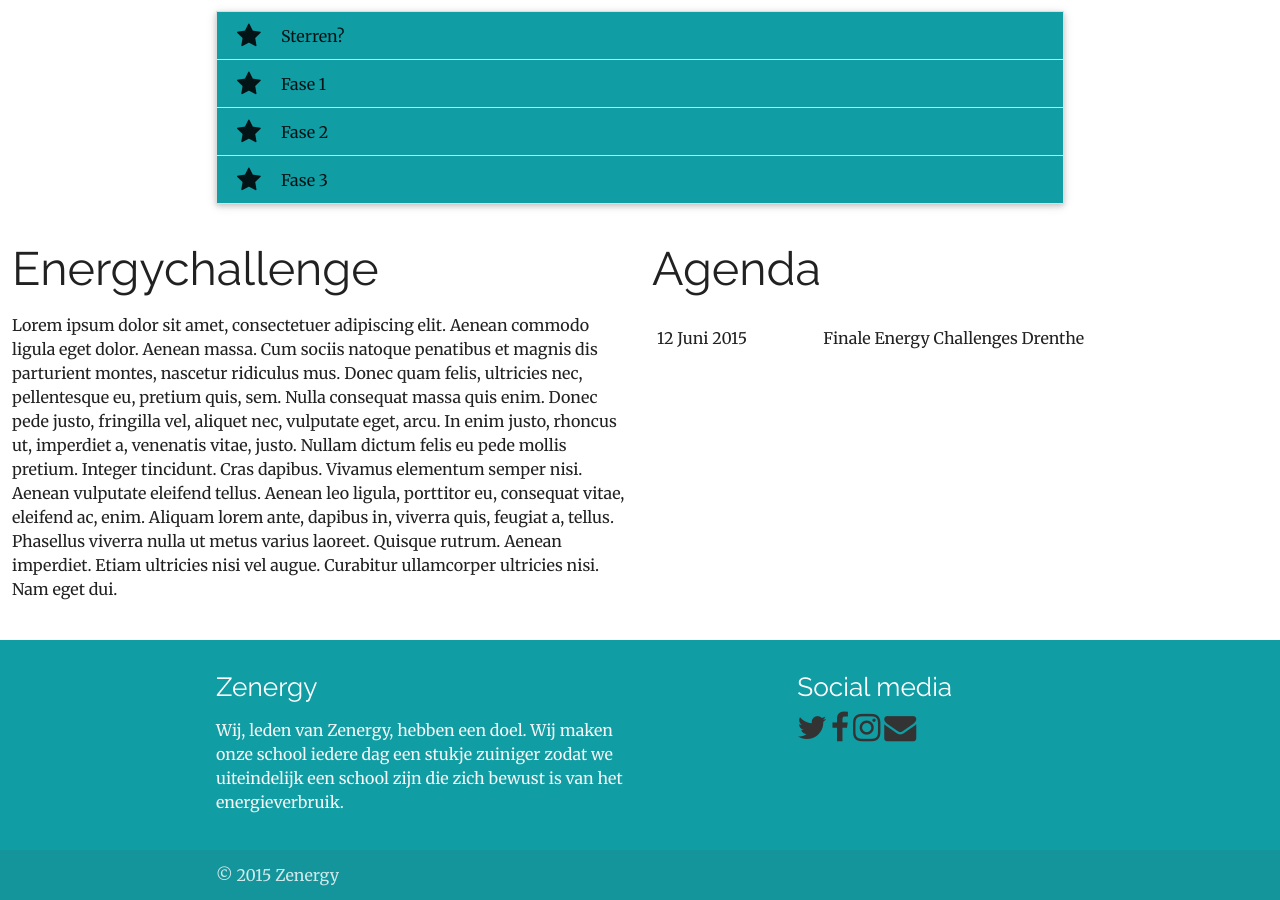
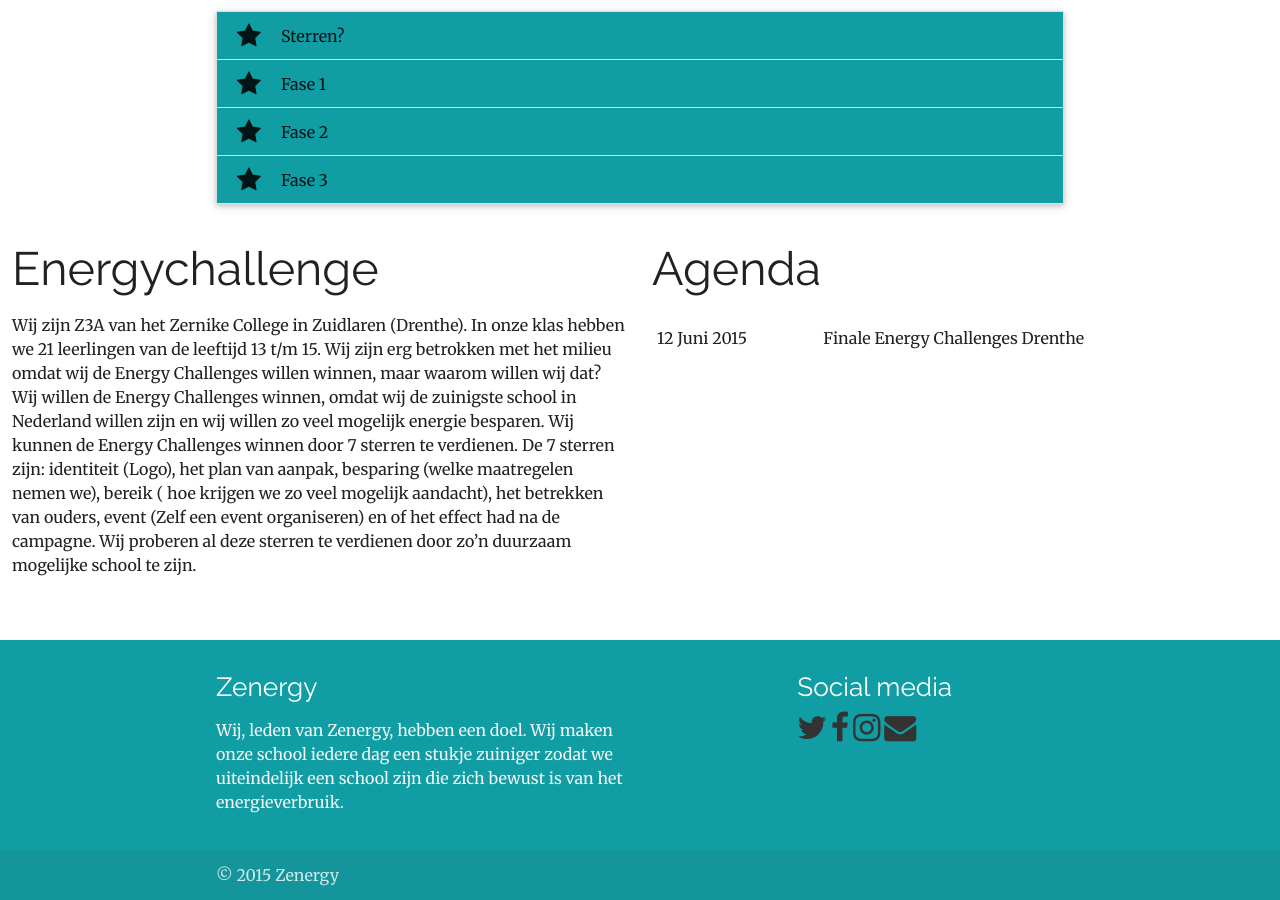
Before and after one commit to jasperwr/zenergy.jasperwr.github.io, a Jekyll site: the page built from index.html, in a window 1280 px wide and 900 px high, scrolled down 1157 px. Built offline with Jekyll 4.4.1, drawn with Linux system fonts in a browser that asks for light colours; nearby versions of some CDN libraries; comment, search, counter and statistics services are not loaded.

Commit message:
Update _config.yml

```diff
--- a/_config.yml
+++ b/_config.yml
@@ -37,7 +37,7 @@ home:
        <script>!function(d,s,id){var js,fjs=d.getElementsByTagName(s)[0],p=/^http:/.test(d.location)?'http':'https';if(!d.getElementById(id)){js=d.createElement(s);js.id=id;js.src=p+"://platform.twitter.com/widgets.js";fjs.parentNode.insertBefore(js,fjs);}}(document,"script","twitter-wjs");</script>
 
     info: >
-            Lorem ipsum dolor sit amet, consectetuer adipiscing elit. Aenean commodo ligula eget dolor. Aenean massa. Cum sociis natoque penatibus et magnis dis parturient montes, nascetur ridiculus mus. Donec quam felis, ultricies nec, pellentesque eu, pretium quis, sem. Nulla consequat massa quis enim. Donec pede justo, fringilla vel, aliquet nec, vulputate eget, arcu. In enim justo, rhoncus ut, imperdiet a, venenatis vitae, justo. Nullam dictum felis eu pede mollis pretium. Integer tincidunt. Cras dapibus. Vivamus elementum semper nisi. Aenean vulputate eleifend tellus. Aenean leo ligula, porttitor eu, consequat vitae, eleifend ac, enim. Aliquam lorem ante, dapibus in, viverra quis, feugiat a, tellus. Phasellus viverra nulla ut metus varius laoreet. Quisque rutrum. Aenean imperdiet. Etiam ultricies nisi vel augue. Curabitur ullamcorper ultricies nisi. Nam eget dui.
+            Wij zijn Z3A van het Zernike College in Zuidlaren (Drenthe). In onze klas hebben we 21 leerlingen van de leeftijd 13 t/m 15. Wij zijn erg betrokken met het milieu omdat wij de Energy Challenges willen winnen, maar waarom willen wij dat? Wij willen de Energy Challenges winnen, omdat wij de zuinigste school in Nederland willen zijn en wij willen zo veel mogelijk energie besparen. Wij kunnen de Energy Challenges winnen door 7 sterren te verdienen. De 7 sterren zijn: identiteit (Logo), het plan van aanpak, besparing (welke maatregelen nemen we), bereik ( hoe krijgen we zo veel mogelijk aandacht), het betrekken van ouders, event (Zelf een event organiseren) en of het effect had na de campagne. Wij proberen al deze sterren te verdienen door zo’n duurzaam mogelijke school te zijn.
 
 collapsible:
  - header: Sterren?
```
